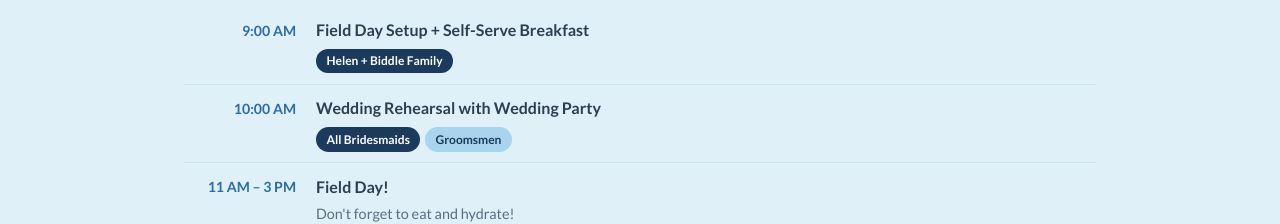
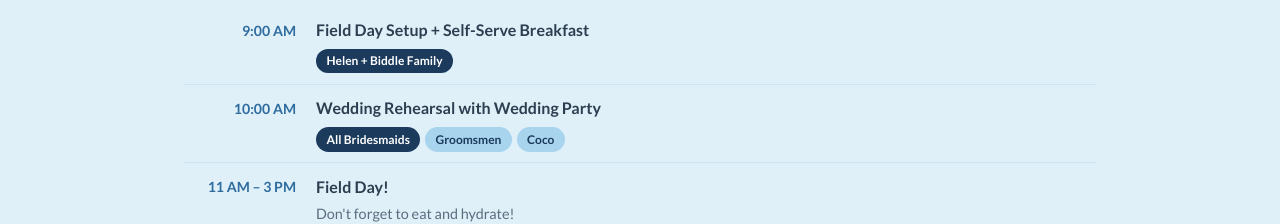
Before and after one commit to britbiddle/wedding-party-info, a plain HTML site: page index.html in a window 1280 px wide. Shown: the part 1340-1564 px from the top of the page. Drawn offline with nearby package versions, Linux system fonts and the light colour scheme; a web font is replaced by a local one.

Commit message:
Add Coco to Friday wedding rehearsal
Co-Authored-By: Claude Sonnet 4.6 <noreply@anthropic.com>

```diff
--- a/index.html
+++ b/index.html
@@ -522,7 +522,7 @@
         <div class="tl-time">10:00 AM</div>
         <div class="tl-body">
           <div class="tl-title">Wedding Rehearsal with Wedding Party</div>
-          <div class="tl-people"><span class="chip highlight">All Bridesmaids</span><span class="chip">Groomsmen</span></div>
+          <div class="tl-people"><span class="chip highlight">All Bridesmaids</span><span class="chip">Groomsmen</span><span class="chip">Coco</span></div>
         </div>
       </div>
       <div class="tl-item">
```
